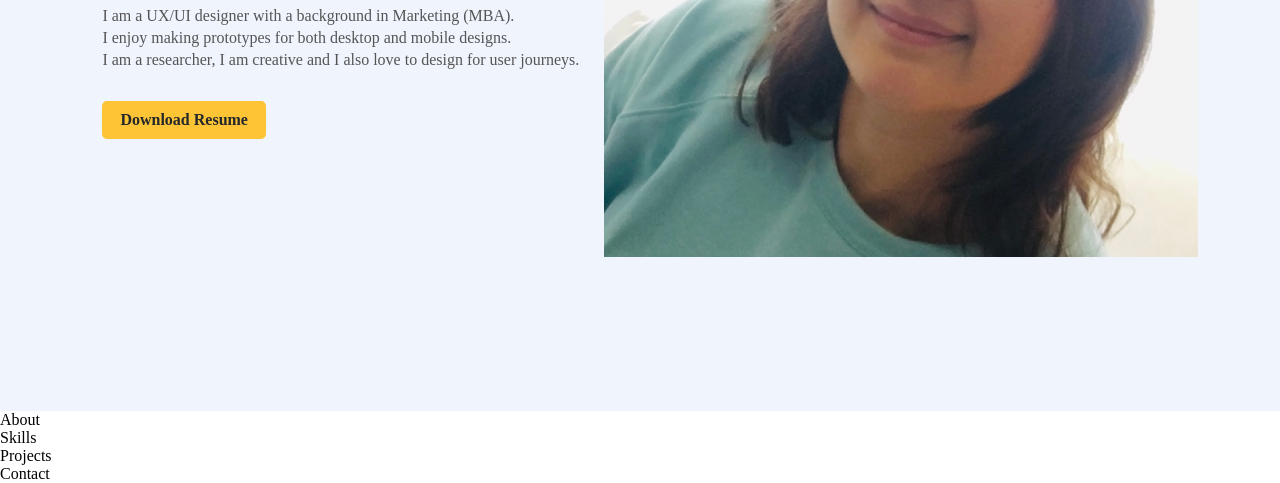
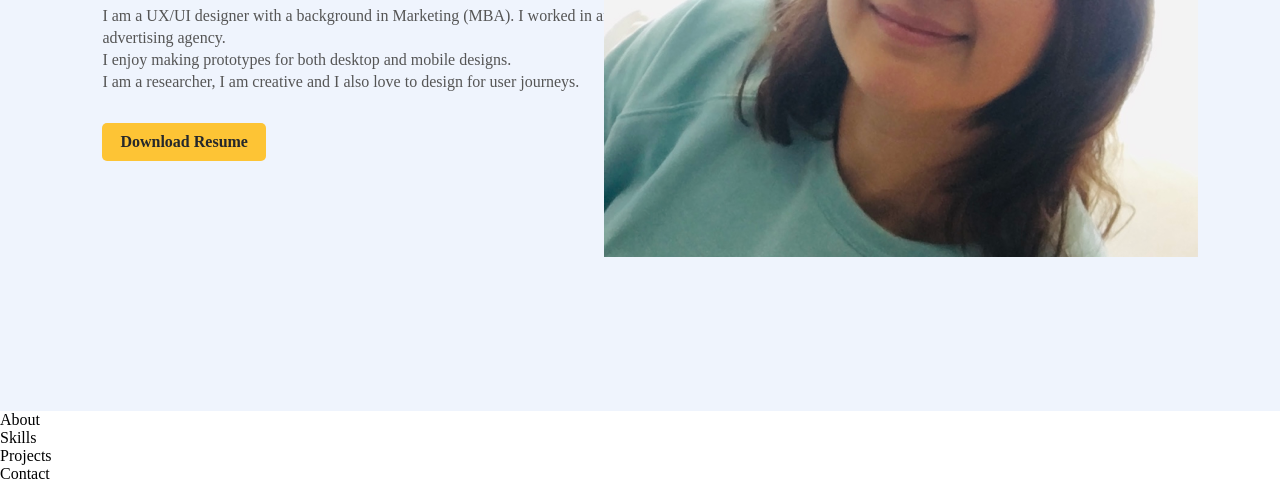
Before and after one commit to rahila2022/UX_UI_HW_17, a plain HTML site: page index.html in a window 1280 px wide. Shown: the part 407-890 px from the top of the page. Drawn offline with Linux system fonts and the light colour scheme.

Commit message:
homework 17

```diff
--- a/index.html
+++ b/index.html
@@ -17,7 +17,8 @@
                 <div class="herotxt">
                     <h1> UX/UI DESIGNER</h1>
                     <h2> Hello, I'm Rahila Sohail</h2>
-                    <p>I am a UX/UI designer with a background in Marketing (MBA).
+                    <p>I am a UX/UI designer with a background in Marketing (MBA). I worked in an
+                        <br> advertising agency.
                         <br> I enjoy making prototypes for both desktop and mobile designs.
                         <br> I am a researcher, I am creative and I also love to design for user journeys.
                     </p>
```
